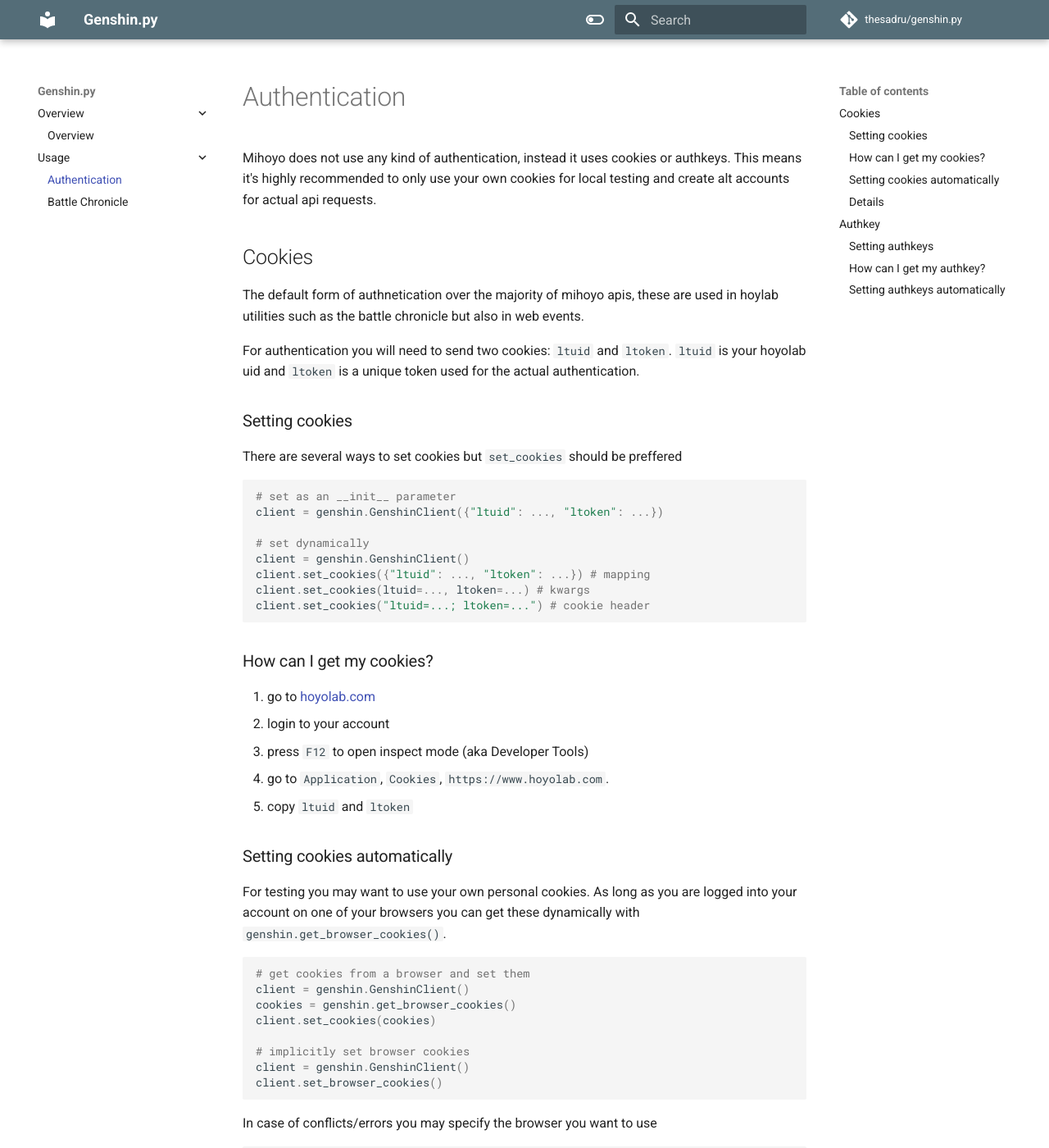
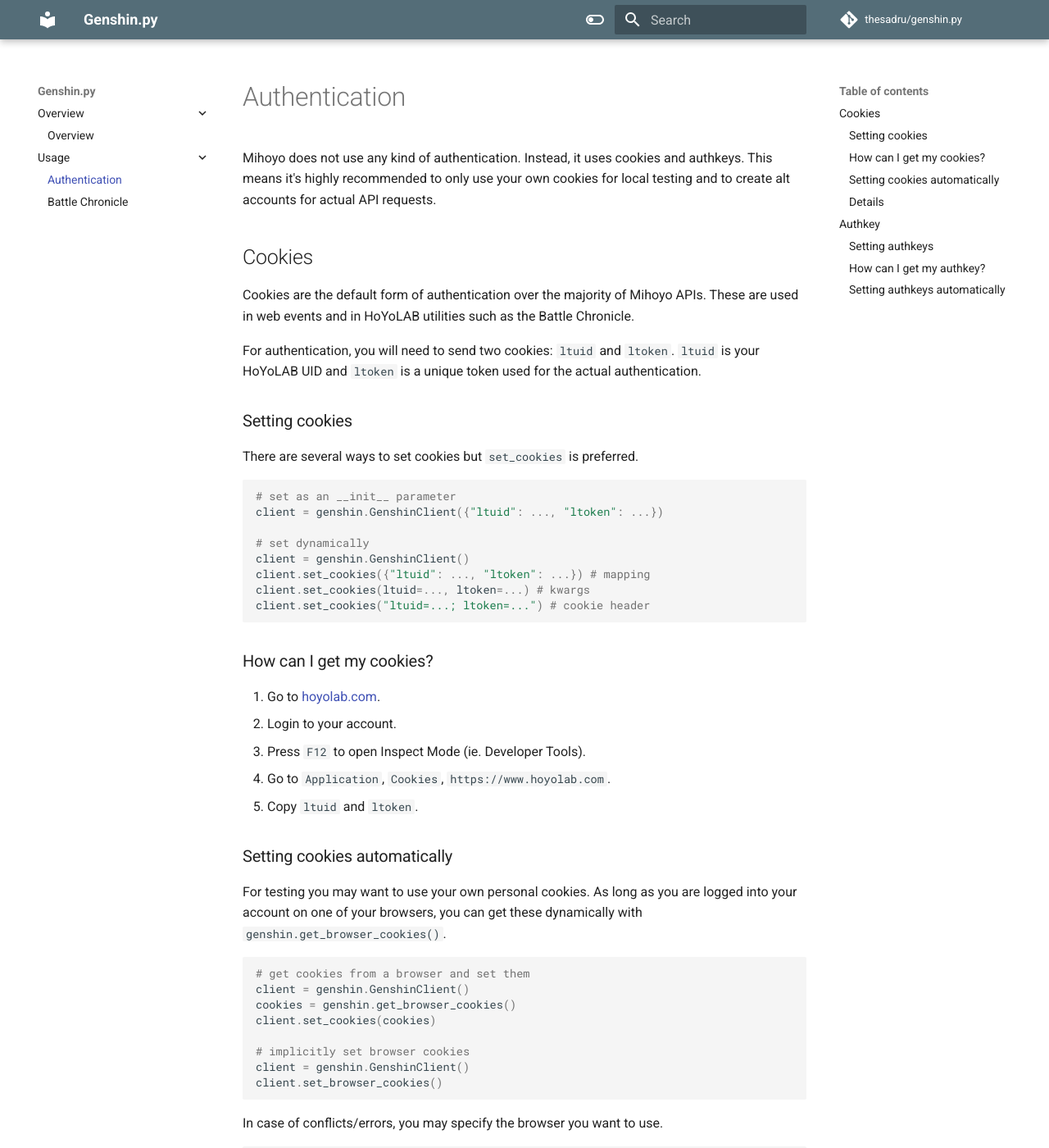
Before and after one commit to thesadru/genshin.py, an MkDocs documentation site: the page built from docs/authentication.md, in a window 1280 px wide and 1400 px high. Shown: the whole window at 82% size. Built offline with MkDocs 1.6.1 and Material for MkDocs 9.7.7, drawn with Linux system fonts in a browser that asks for light colours; comment, search, counter and statistics services are not loaded; some of the changed text lies outside the part shown.

Commit message:
Update authentication.md

````diff
--- a/docs/authentication.md
+++ b/docs/authentication.md
@@ -1,16 +1,16 @@
 # Authentication
 
-Mihoyo does not use any kind of authentication, instead it uses cookies or authkeys.
-This means it's highly recommended to only use your own cookies for local testing and create alt accounts for actual api requests.
+Mihoyo does not use any kind of authentication. Instead, it uses cookies and authkeys.
+This means it's highly recommended to only use your own cookies for local testing and to create alt accounts for actual API requests.
 
 ## Cookies
 
-The default form of authnetication over the majority of mihoyo apis, these are used in hoylab utilities such as the battle chronicle but also in web events.
+Cookies are the default form of authentication over the majority of Mihoyo APIs. These are used in web events and in HoYoLAB utilities such as the Battle Chronicle.
 
-For authentication you will need to send two cookies: `ltuid` and `ltoken`. `ltuid` is your hoyolab uid and `ltoken` is a unique token used for the actual authentication.
+For authentication, you will need to send two cookies: `ltuid` and `ltoken`. `ltuid` is your HoYoLAB UID and `ltoken` is a unique token used for the actual authentication.
 
 ### Setting cookies
-There are several ways to set cookies but `set_cookies` should be preffered
+There are several ways to set cookies but `set_cookies` is preferred.
 ```py
 # set as an __init__ parameter
 client = genshin.GenshinClient({"ltuid": ..., "ltoken": ...})
@@ -24,15 +24,15 @@
 
 ### How can I get my cookies?
 
-1. go to [hoyolab.com](https://www.hoyolab.com/genshin/)
-2. login to your account
-3. press `F12` to open inspect mode (aka Developer Tools)
-4. go to `Application`, `Cookies`, `https://www.hoyolab.com`.
-5. copy `ltuid` and `ltoken`
+1. Go to [hoyolab.com](https://www.hoyolab.com/genshin/).
+2. Login to your account.
+3. Press `F12` to open Inspect Mode (ie. Developer Tools).
+4. Go to `Application`, `Cookies`, `https://www.hoyolab.com`.
+5. Copy `ltuid` and `ltoken`.
 
 ### Setting cookies automatically
 For testing you may want to use your own personal cookies.
-As long as you are logged into your account on one of your browsers you can get these dynamically with `genshin.get_browser_cookies()`.
+As long as you are logged into your account on one of your browsers, you can get these dynamically with `genshin.get_browser_cookies()`.
 ```py
 # get cookies from a browser and set them
 client = genshin.GenshinClient()
@@ -81,17 +81,17 @@
 
 ### How can I get my authkey?
 
-To get your authkey manually from other platforms you can use any of these approaches:
+To get your authkey manually from other platforms, you can use any of these approaches:
 
 - PC
     - Open Paimon menu
     - Click Feedback
-    - Wait for it to load and a feedback page should open
+    - Wait for it to load, and a feedback page should open
     - Copy the link
 - Android
     - Open Paimon menu
     - Click Feedback
-    - Wait for it to load and a feedback page should open
+    - Wait for it to load, and a feedback page should open
     - Turn off your Wi-Fi
     - Refresh the page
     - The page should display an error containing a link
@@ -111,7 +111,7 @@
     - Copy the link
     > You can only use this if you have an in-game mail with QR Code to open the web event
 
-After that you can extract the authkey from the link using `genshin.extract_authkey`
+After that, you can extract the authkey from the link using `genshin.extract_authkey`.
 
 ```py
 url = "https://webstatic-sea.mihoyo.com/ys/event/im-service/index.html?..."
````
Also changed, not shown: other parts of docs/authentication.md (+10 -10 lines).
